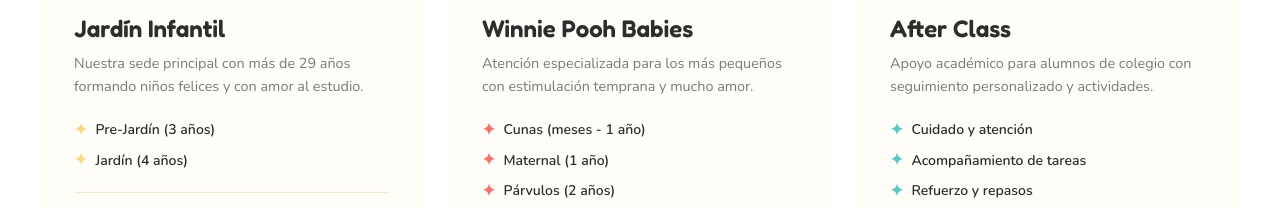
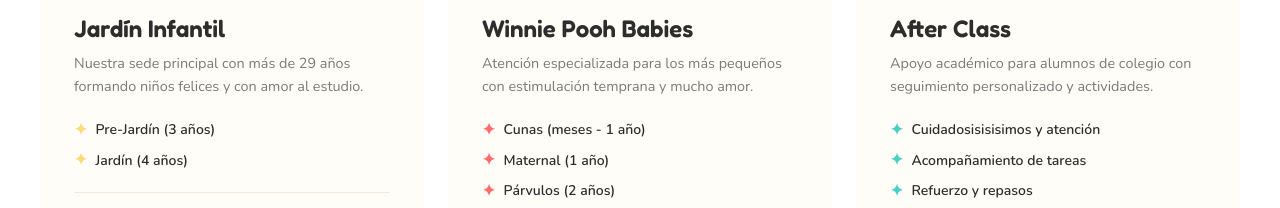
Before and after one commit to WinniePoohJardinInfantil/jardin-winnie-pooh, a Next.js app: page / in a window 1280 px wide. Shown: the part 1285-1493 px from the top of the page. Built offline with nearby package versions, Linux system fonts and the light colour scheme.

Commit message:
Commit de prueba para dividir el repo en la branch dev

```diff
--- a/components/Sedes.tsx
+++ b/components/Sedes.tsx
@@ -26,7 +26,7 @@
     tag: "Refuerzo Escolar",
     emoji: "📚",
     color: "#4ecdc4",
-    niveles: ["Cuidado y atención", "Acompañamiento de tareas", "Refuerzo y repasos", "Clases extracurriculares"],
+    niveles: ["Cuidadosisisisimos y atención", "Acompañamiento de tareas", "Refuerzo y repasos", "Clases extracurriculares"],
     direccion: "Cll51 #81a-25",
     descripcion: "Apoyo académico para alumnos de colegio con seguimiento personalizado y actividades.",
   },
```
